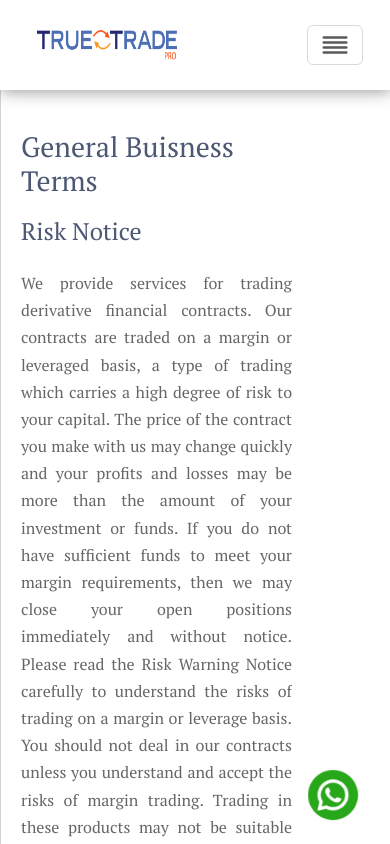
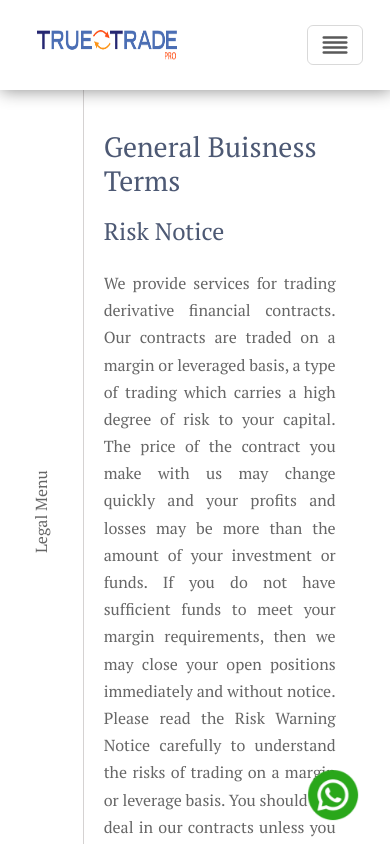
Before and after one commit to akashm2401/ttfx, a React (Create React App) app: page /legal in a window 390 px wide. Shown: the top 844 px of the page. Built offline with nearby package versions, Linux system fonts and the light colour scheme; a web font is replaced by a local one.

Commit message:
Legal Page Done

```diff
--- a/src/pages/LegalPage/LegalPage.scss
+++ b/src/pages/LegalPage/LegalPage.scss
@@ -76,6 +76,8 @@
 
 /* SMARTPHONES PORTRAIT */
 @media only screen and (min-width: 320px) and (max-width: 479px) {
+    .legal-page-comp {
+
         .legal-page-main-screen {
             width: 70%;
         }
@@ -101,9 +103,12 @@
         width: 100%;
     }
     }
+}
 
 /* SMARTPHONES LANDSCAPE */
 @media only screen and (min-width: 480px) and (max-width: 767px) {
+    .legal-page-comp {
+
         .legal-page-nav ul {
             display: none;
         }
@@ -112,15 +117,19 @@
             display: flex;
         }
     }
+}
 
 /* TABLETS PORTRAIT */
 @media only screen and (min-width: 768px) and (max-width: 991px) {
+    .legal-page-comp {
+
         .legal-page-nav ul {
             display: none;
         }
 
         .legal-page-nav-btn-expand {
             display: flex;
+        }
     }
 }
 
```
Lines whose indentation alone changed are shown as unchanged.
